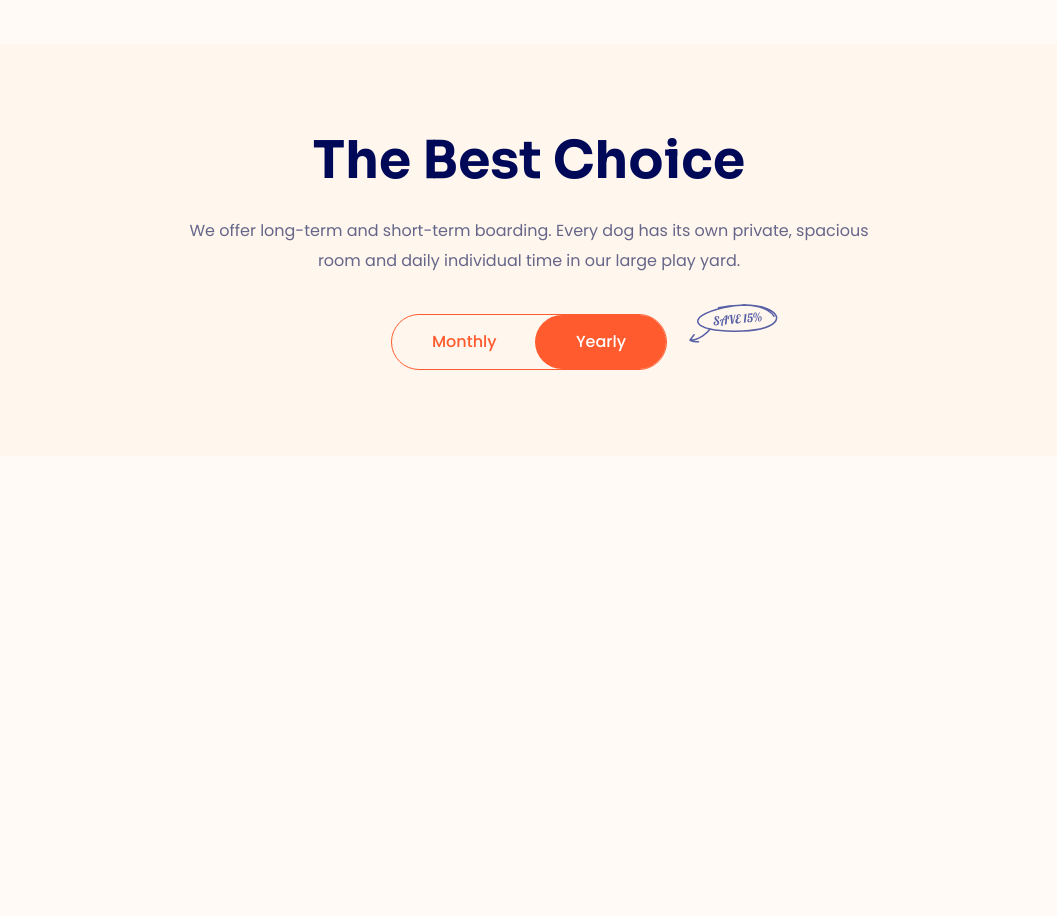
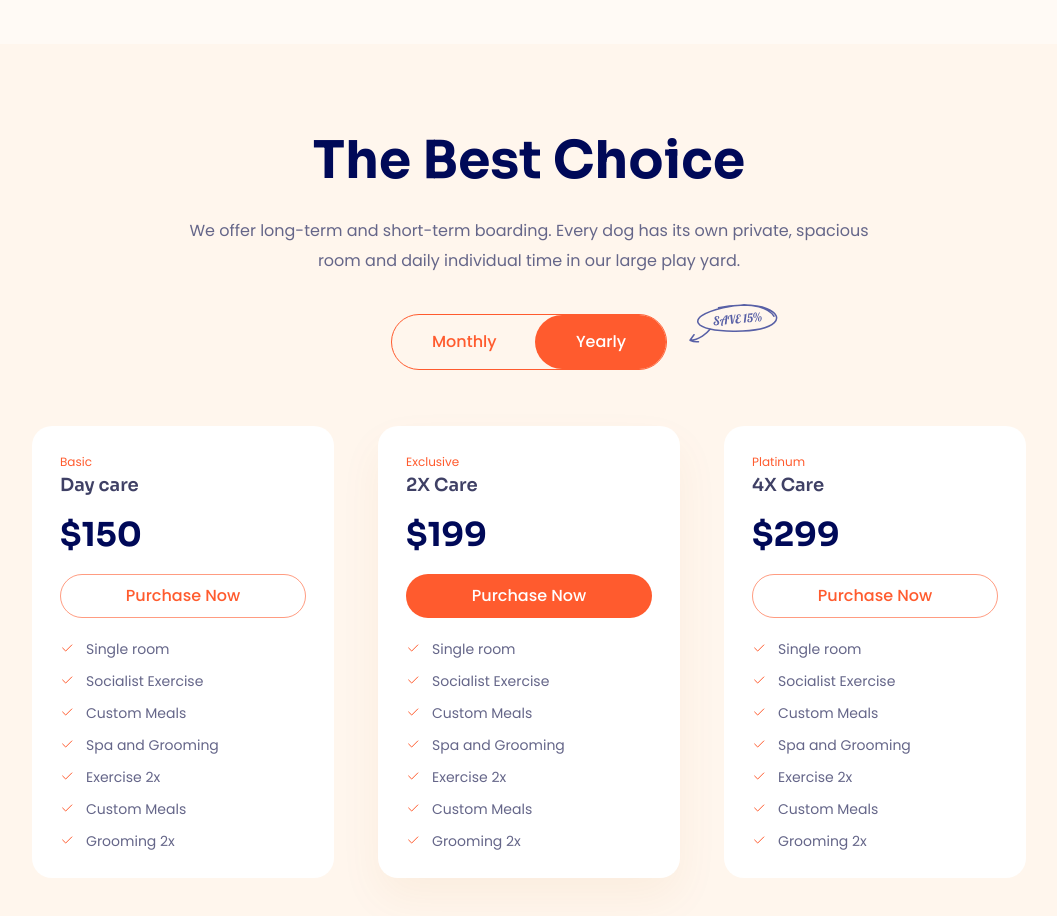
Before and after one commit to dev-ndk/f8-htmlcss-04, a plain HTML site: page index.html in a window 1280 px wide. Shown: the part 4160-5076 px from the top of the page, without its empty margins (111-1168 px from the left). Before the commit the page ends 4616 px from the top, so only its background shows below. Drawn offline with Linux system fonts and the light colour scheme.

Commit message:
Làm phần pricing #2

```diff
--- a/assets/css/styles.css
+++ b/assets/css/styles.css
@@ -855,6 +855,10 @@ button {
     background: #fff6ed;
 }
 
+.pricing__container {
+    width: 994px;
+}
+
 .pricing__top {
     text-align: center;
 }
@@ -930,3 +934,81 @@ button {
     top: -10px;
     right: -111px;
 }
+
+.pricing__list {
+    display: grid;
+    grid-template-columns: repeat(3, 1fr);
+    column-gap: 44px;
+    margin-top: 56px;
+}
+
+.pricing-item {
+    padding: 30px 28px;
+    border-radius: 20px;
+    background: #fff;
+}
+
+.pricing-item:nth-child(2) {
+    box-shadow: 0px 20px 44px 0px rgba(195, 108, 22, 0.06);
+}
+
+.pricing-item:nth-child(2) .pricing-item__btn {
+    color: #fff;
+    background: #ff5b2e;
+}
+
+.pricing-item__type {
+    color: #ff5b2e;
+    font-size: 1.2rem;
+    font-weight: 400;
+    line-height: 1; /* 100% */
+}
+
+.pricing-item__heading {
+    margin-top: 8px;
+    color: #3f4065;
+    font-size: 1.8rem;
+    font-weight: 600;
+    line-height: 1; /* 100% */
+}
+
+.pricing-item__price {
+    margin-top: 24px;
+    font-family: "Sora", sans-serif;
+    color: #000958;
+    font-size: 3.3rem;
+    font-weight: 700;
+    line-height: 1.03; /* 103.03% */
+}
+
+.pricing-item__btn {
+    --line-height: 44px;
+    margin-top: 22px;
+    width: 100%;
+    border-color: rgba(255, 91, 46, 0.6);
+    color: #ff5b2e;
+    font-size: 1.6rem;
+    font-weight: 500;
+}
+
+.pricing-item__list {
+    margin-top: 24px;
+}
+
+.pricing-item__item {
+    position: relative;
+    color: #656689;
+    font-size: 1.4rem;
+    font-weight: 400;
+    line-height: 1; /* 100% */
+    padding-left: 26px;
+    margin-top: 18px;
+}
+
+.pricing-item__item::before {
+    position: absolute;
+    top: 50%;
+    transform: translateY(-50%);
+    left: 0;
+    content: url(../icon/pricing-check.svg);
+}
--- a/index.html
+++ b/index.html
@@ -657,7 +657,7 @@
             </section>
             <!-- Pricing -->
             <section class="pricing">
-                <div class="container">
+                <div class="container pricing__container">
                     <div class="pricing__top">
                         <h2 class="section-heading pricing__heading">
                             The Best Choice
@@ -698,6 +698,74 @@
                             />
                         </div>
                     </div>
+                    <div class="pricing__list">
+                        <!-- Pricing item 1 -->
+                        <article class="pricing-item">
+                            <p class="pricing-item__type">Basic</p>
+                            <h3 class="pricing-item__heading">Day care</h3>
+                            <p class="pricing-item__price">$150</p>
+                            <button class="btn pricing-item__btn">
+                                Purchase Now
+                            </button>
+                            <ul class="pricing-item__list">
+                                <li class="pricing-item__item">Single room</li>
+                                <li class="pricing-item__item">
+                                    Socialist Exercise
+                                </li>
+                                <li class="pricing-item__item">Custom Meals</li>
+                                <li class="pricing-item__item">
+                                    Spa and Grooming
+                                </li>
+                                <li class="pricing-item__item">Exercise 2x</li>
+                                <li class="pricing-item__item">Custom Meals</li>
+                                <li class="pricing-item__item">Grooming 2x</li>
+                            </ul>
+                        </article>
+                        <!-- Pricing item 2 -->
+                        <article class="pricing-item">
+                            <p class="pricing-item__type">Exclusive</p>
+                            <h3 class="pricing-item__heading">2X Care</h3>
+                            <p class="pricing-item__price">$199</p>
+                            <button class="btn pricing-item__btn">
+                                Purchase Now
+                            </button>
+                            <ul class="pricing-item__list">
+                                <li class="pricing-item__item">Single room</li>
+                                <li class="pricing-item__item">
+                                    Socialist Exercise
+                                </li>
+                                <li class="pricing-item__item">Custom Meals</li>
+                                <li class="pricing-item__item">
+                                    Spa and Grooming
+                                </li>
+                                <li class="pricing-item__item">Exercise 2x</li>
+                                <li class="pricing-item__item">Custom Meals</li>
+                                <li class="pricing-item__item">Grooming 2x</li>
+                            </ul>
+                        </article>
+                        <!-- Pricing item 3 -->
+                        <article class="pricing-item">
+                            <p class="pricing-item__type">Platinum</p>
+                            <h3 class="pricing-item__heading">4X Care</h3>
+                            <p class="pricing-item__price">$299</p>
+                            <button class="btn pricing-item__btn">
+                                Purchase Now
+                            </button>
+                            <ul class="pricing-item__list">
+                                <li class="pricing-item__item">Single room</li>
+                                <li class="pricing-item__item">
+                                    Socialist Exercise
+                                </li>
+                                <li class="pricing-item__item">Custom Meals</li>
+                                <li class="pricing-item__item">
+                                    Spa and Grooming
+                                </li>
+                                <li class="pricing-item__item">Exercise 2x</li>
+                                <li class="pricing-item__item">Custom Meals</li>
+                                <li class="pricing-item__item">Grooming 2x</li>
+                            </ul>
+                        </article>
+                    </div>
                 </div>
             </section>
         </main>
```
Also changed, not shown: assets/icon/pricing-check.svg (added).
